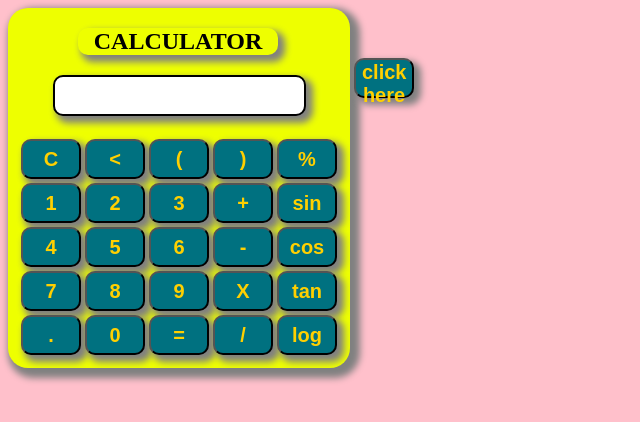
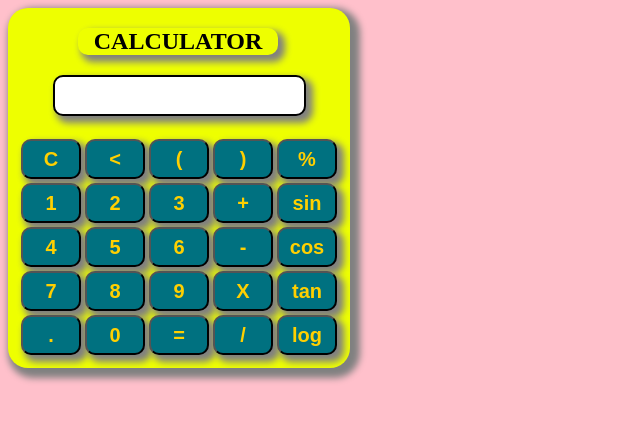
Before and after one commit to shrimanm/My_projects, a plain HTML site: page calculator/index.html in a window 1280 px wide. Shown: the whole page, without its empty margins (0-640 px from the left). Drawn offline with Linux system fonts and the light colour scheme.

Commit message:
Update index.html

```diff
--- a/calculator/index.html
+++ b/calculator/index.html
@@ -54,8 +54,6 @@
 
         </table>
     </div>
-    <button onclick="win()">click here</button>
-
 
     <script src="logic.js"></script>
 </body>
```
